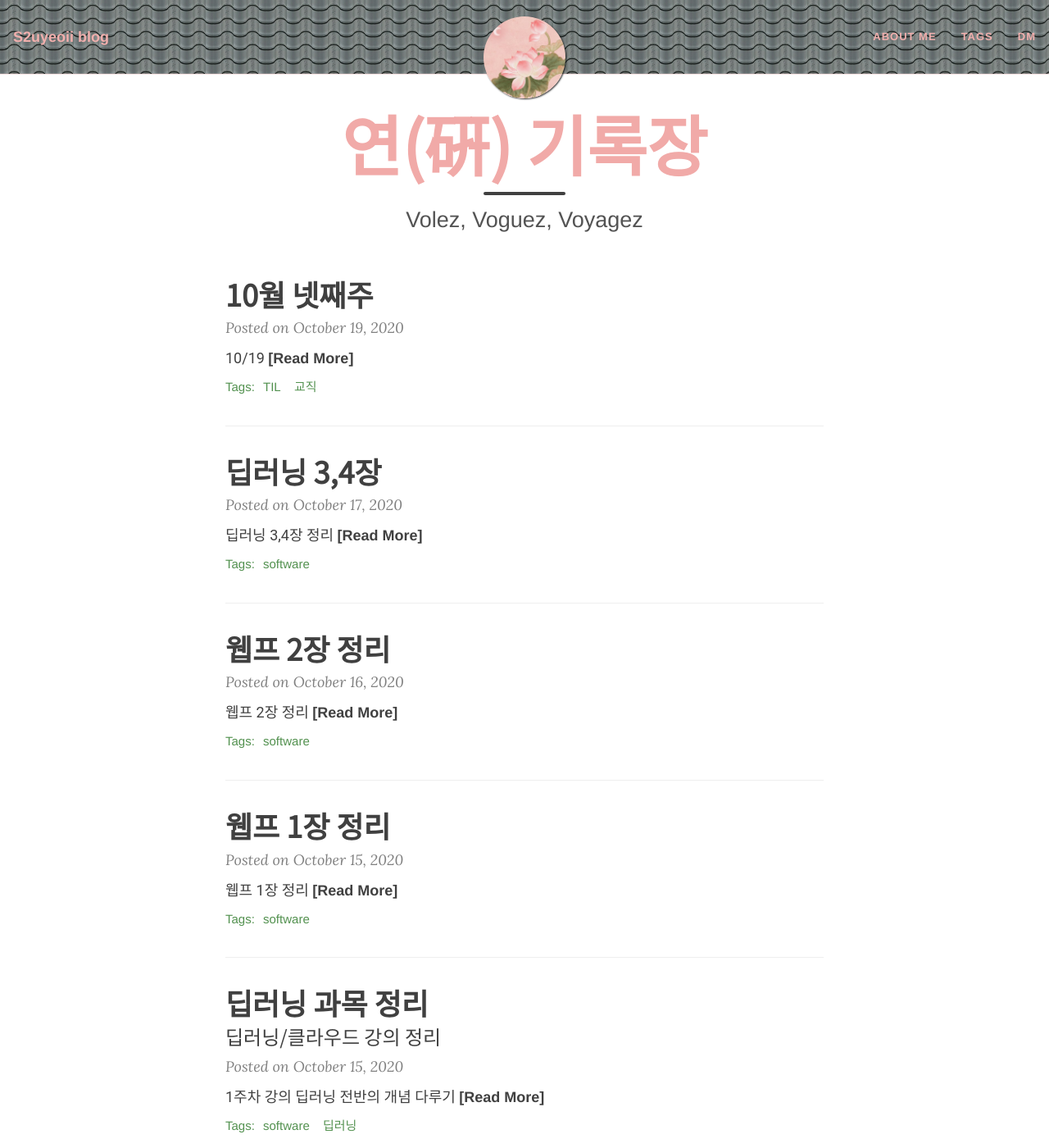
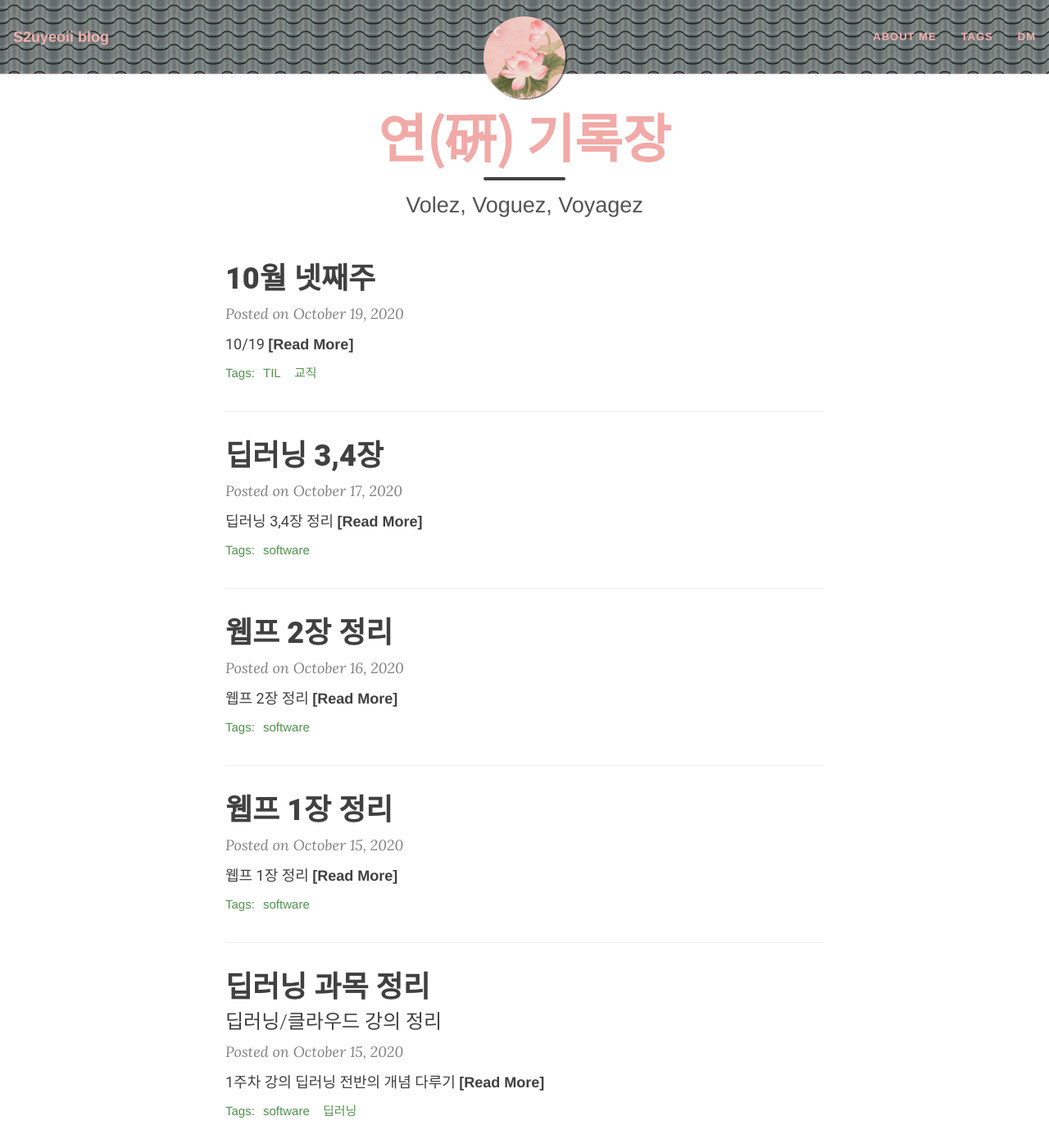
Before and after one commit to yeoneed/yeoneed.github.io, a Jekyll site: the page built from index.html, in a window 1280 px wide and 1400 px high. Shown: the whole window at 82% size. Built offline with Jekyll 4.4.1, drawn with Linux system fonts in a browser that asks for light colours; nearby versions of some CDN libraries; the list of posts is cut into pages by our own code.

Commit message:
Update beautifuljekyll.css

```diff
--- a/assets/css/beautifuljekyll.css
+++ b/assets/css/beautifuljekyll.css
@@ -33,7 +33,7 @@ p {
   margin: 1.875rem 0;
 }
 h1,h2,h3,h4,h5,h6 {
-    font-family: 'Nanum Gothic','Noto Sans KR','Roboto', sans-serif;
+    font-family: 'Nanum Gothic','Roboto', sans-serif;
   font-weight: 800;
   line-height: 1.1;
 }
@@ -690,7 +690,7 @@ nav.top-nav-short-permanent ~ header > .intro-header.big-img {
 .intro-header .page-heading h1 {
   margin-top: 0;
   font-size: 2.205rem;
-  font-family: 'Noto Sans KR';
+  font-family: 'Noto Sans KR', sans-serif;
 }
 .intro-header .post-heading h1 {
   margin-top: 0;
@@ -747,7 +747,7 @@ nav.top-nav-short-permanent ~ header > .intro-header.big-img {
     padding: 9.375rem 0;
   }
   .intro-header .page-heading h1 {
-    font-size: 5rem;
+    font-size: 4rem;
   }
   .intro-header .post-heading h1 {
     font-size: 3.125rem;
```
